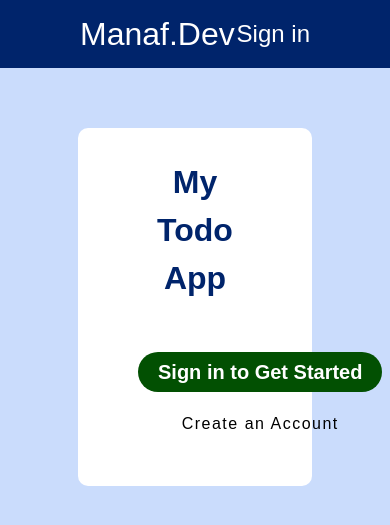
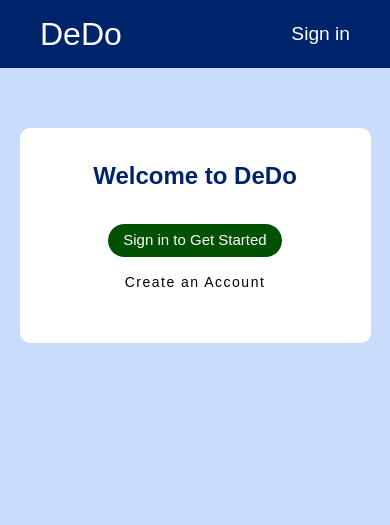
Before and after one commit to manaf-dev/Todo-App, a Django app: page / in a window 390 px wide. Shown: the top 525 px of the page. Run offline with Django 5.2, Linux system fonts and the light colour scheme; some libraries are stand-ins or nearby versions.

Commit message:
Made the app mobile responsive. Then changed the title for logged in and logged out users.

```diff
--- a/Todo/static/Todo/style.css
+++ b/Todo/static/Todo/style.css
@@ -27,10 +27,17 @@ header {
     background-color: #00246B;
     color: #fff;
     padding: 15px 80px;
+    width: 100%;
+}
+
+header .bar {
     display: flex;
     flex-direction: row;
     justify-content: space-between;
     align-items: center;
+    max-width: 1440px;
+    margin: auto;
+
 }
 
 .logo a, .logo {
@@ -58,6 +65,7 @@ header .home-text {
     background-color: white;
     margin: auto;
     width: 60%;
+    max-width: 1024px;
     margin-top: 60px;
     margin-bottom: 70px;
     border-radius: 10px;
@@ -89,10 +97,10 @@ header .home-text {
 
 .task-list {
     margin: auto;
+    width: 100%;
     margin-top: 20px;
     border-radius: 7px;
     background-color: silver;
-    width: 100%;
     border-collapse: separate;
 }
 
@@ -115,6 +123,20 @@ header .home-text {
 .task-list th {
     padding: 10px;
     background-color: #CADCFC;
+}
+
+
+.action-btns {
+    display: flex;
+    align-items: center;
+    justify-content: space-around;
+}
+
+.action-col button {
+    width: 25px;
+    height: 25px;
+    border: none;
+    cursor: pointer;
 }
 
 
@@ -223,18 +245,6 @@ textarea {
 
 
 
-.action-col {
-    display: flex;
-    align-items: center;
-    justify-content: space-around;
-}
-
-.action-col button {
-    width: 25px;
-    height: 25px;
-    border: none;
-    cursor: pointer;
-}
 
 
 .profile-pic img {
@@ -292,3 +302,79 @@ li {
 .login-text a {
     font-weight: 500;
 }
+
+
+
+@media screen and (max-width: 768px) {
+    header {
+        padding: 15px 40px;
+    }
+
+    header .home-text {
+        font-size: 1.2rem;
+    }
+
+    .container {
+        width: 90%;
+        padding: 30px 20px;
+    }
+
+    .title {
+        font-size: 1.5rem;
+        font-weight: 600;
+    }
+
+    .task-list {
+        font-size: 14px;
+    }
+
+    .task-list .task-col {
+        width: 45%;
+    }
+
+    .action-btns {
+        margin: -7px;
+        gap: 5px;
+    }
+
+    .action-btns svg {
+        width: 20px;
+        height: 20px;
+    }
+
+    .btn {
+        font-size: 15px;
+        font-weight: 500;
+        padding: 5px 15px;
+    }
+
+    .back-btn {
+        font-size: 14px;
+        padding: 2px 10px;
+    }
+
+    .get-started .btn {
+        font-size: 15px;
+    }
+
+    .get-started p {
+        margin-top: 15px;
+        font-size: 14px;
+    }
+
+    .get-started {
+        margin-top: 30px;
+    }
+
+    .login-text {
+        font-size: 14px;
+    }
+
+    .form {
+        width: 100%;
+    }
+
+    form fieldset {
+        padding: 20px;
+    }
+}
--- a/Todo/templates/Todo/home.html
+++ b/Todo/templates/Todo/home.html
@@ -15,12 +15,14 @@
                 <td class="task-col"><a href="{% url 'task-detail' pk=task.id %}">{{ task.title }}</a></td>
                 <td class="status-col">
                     {% if task.is_complete %}
-                        Completed
+                        Finished
                     {% else %}
                         Pending
                     {% endif %}
                 </td>
                 <td class="action-col">
+                    <div class="action-btns">
+
                         <a href="{% url 'delete-task' pk=task.id %}">
                             <svg xmlns="http://www.w3.org/2000/svg" width="25" height="25" fill="Red" class="bi bi-trash3-fill" viewBox="0 0 16 16">
                                 <path d="M11 1.5v1h3.5a.5.5 0 0 1 0 1h-.538l-.853 10.66A2 2 0 0 1 11.115 16h-6.23a2 2 0 0 1-1.994-1.84L2.038 3.5H1.5a.5.5 0 0 1 0-1H5v-1A1.5 1.5 0 0 1 6.5 0h3A1.5 1.5 0 0 1 11 1.5m-5 0v1h4v-1a.5.5 0 0 0-.5-.5h-3a.5.5 0 0 0-.5.5M4.5 5.029l.5 8.5a.5.5 0 1 0 .998-.06l-.5-8.5a.5.5 0 1 0-.998.06m6.53-.528a.5.5 0 0 0-.528.47l-.5 8.5a.5.5 0 0 0 .998.058l.5-8.5a.5.5 0 0 0-.47-.528M8 4.5a.5.5 0 0 0-.5.5v8.5a.5.5 0 0 0 1 0V5a.5.5 0 0 0-.5-.5"/>
@@ -52,6 +54,7 @@
                                 </button>
                             </form>
                         {% endif %}
+                    </div>
 
 
                 </td>
--- a/templates/main.html
+++ b/templates/main.html
@@ -12,7 +12,8 @@
 </head>
 <body>
     <header>
-        <h2 class="logo"><a href="{% url 'home' %}">Manaf.Dev</a></h2>
+        <div class="bar">
+            <h2 class="logo"><a href="{% url 'home' %}">DeDo</a></h2>
             <ul class="account">
                 {% if user.is_authenticated %}
                     <li class="profile-pic-home">
@@ -33,6 +34,7 @@
                     <a href="{% url 'login' %}" class="home-text">Sign in</a>
                 {%endif %}
             </ul>
+        </div>
     </header>
     <main>
         <div class="container">
@@ -41,7 +43,12 @@
                     <div class="messages">{{ message }}</div>
                 {% endfor %}
             {%  endif %}
-            <p class="title">My Todo App</p>
+
+            {% if user.is_authenticated %}
+                <p class="title">Your Todo List</p>
+            {% else%}
+                <p class="title">Welcome to DeDo</p>
+            {% endif%}
 
             {% block content %}
             {% endblock %}
```
Lines whose indentation alone changed are shown as unchanged.
